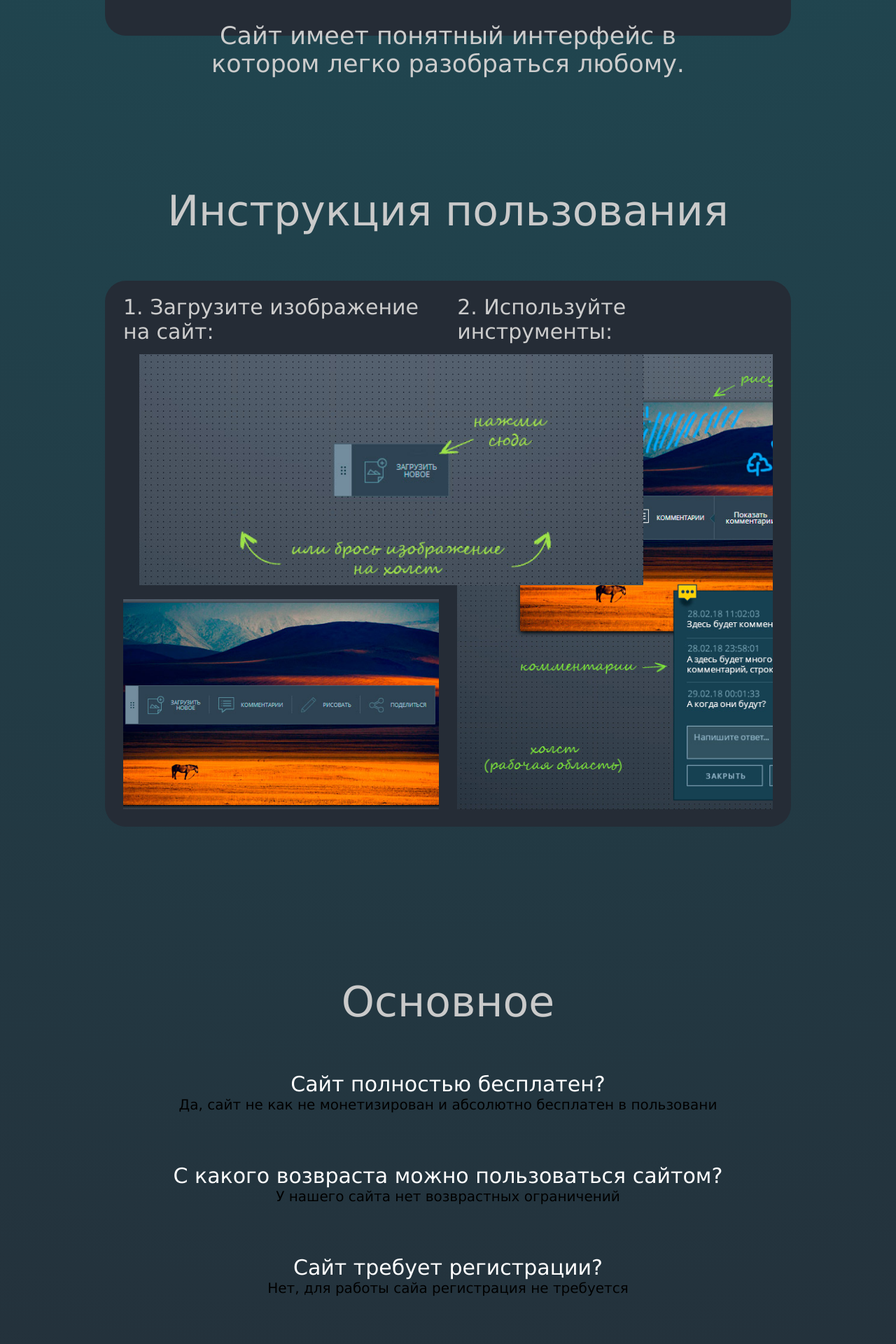
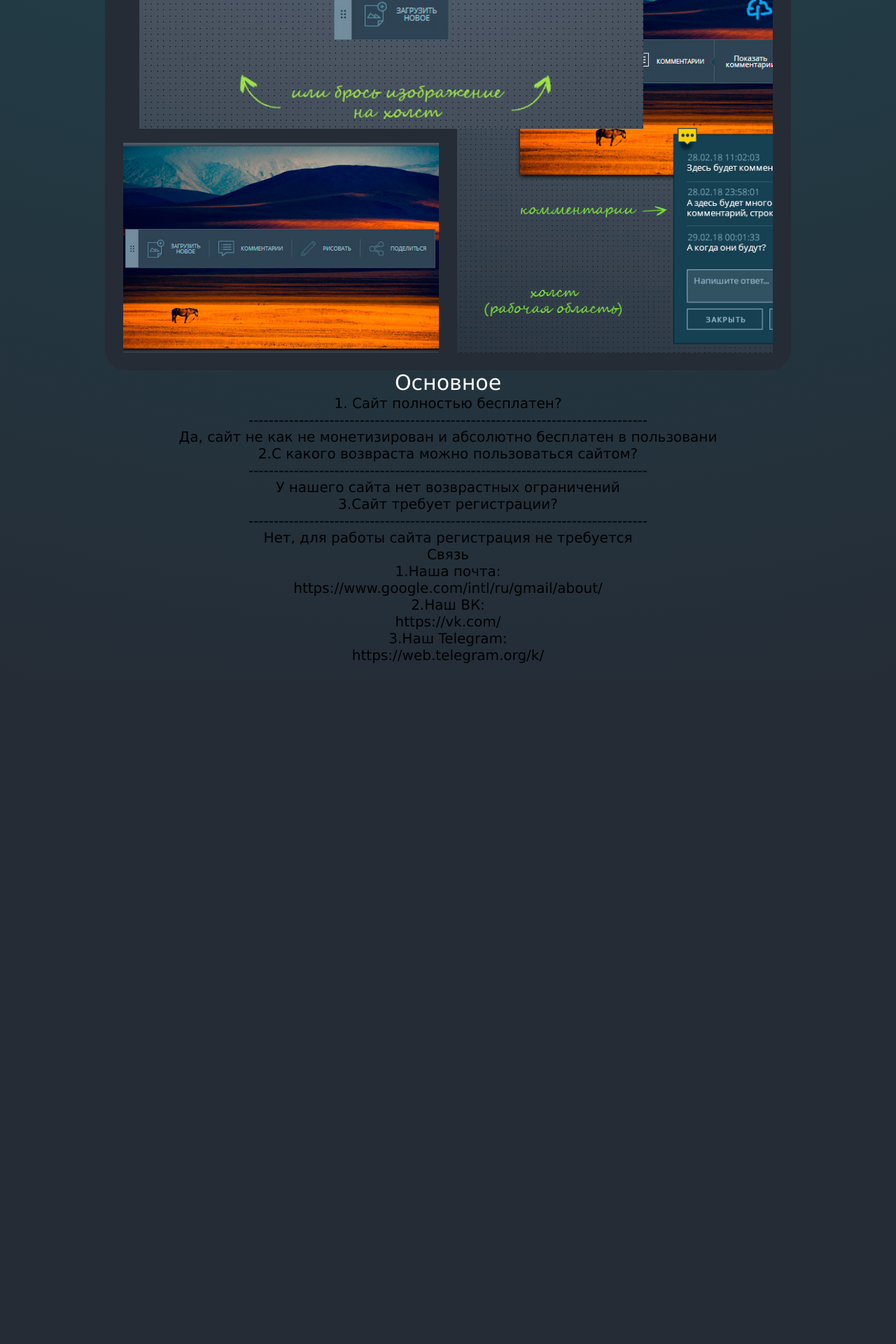
Before and after one commit to Joneks421/ProjectIMG, a Flask app: page / in a window 1280 px wide. Shown: the part 1560-3480 px from the top of the page at 70% size. After the commit the page ends 2507 px from the top, so only its background shows below. Run offline with Flask 2, Linux system fonts and the light colour scheme.

Commit message:
Pre-alpha 0.5

```diff
--- a/project/templates/main.html
+++ b/project/templates/main.html
@@ -14,7 +14,7 @@
                 <a href="#inst" class="menu_item">Инструкция</a>
                 <a href="#about" class="menu_item">О Сайте</a>
                 <a href="#faq" class="menu_item">FaQ</a>
-                <a href="developers.html" class="menu_item">Связь</a>
+                <a href="#support" class="menu_item">Связь</a>
             </nav>
         </div>
     <div class="returny verni" id="verni">
@@ -27,7 +27,7 @@
     </div>
 
     <div class="index-content about" id="about">
-        <h1>О сайте</h1>
+        <h2>О сайте</h2>
         <!-- <div class="circle" style="position: absolute;"></div> -->
         <nav class="index-content about-container">
             <p>ImgMark - это сайт для работы с изображениями. Он позваляет оставлять пометки, коментарии на изображении и отправлять ссылку на него.
@@ -41,7 +41,7 @@
     </div>
 
     <div class="index-content inst" id="inst">
-        <h1>Инструкция пользования</h1>
+        <h2>Инструкция пользования</h2>
         <nav class="index-content inst-container">
             <p class="index-content inst-container-1">1. Загрузите изображение на сайт:</p>
             <p class="index-content inst-container-2">2. Используйте инструменты:</p>
@@ -52,34 +52,42 @@
     </div>
 
     <div class = "index-content faq" id="faq">
-        <h1>Основное</h1>
-        <h2>Сайт полностью бесплатен?</h2>
-        <p>Да, сайт не как не монетизирован и абсолютно бесплатен в пользовани</p>
-        <br>
-        <br>
-        <br>
-        <h2>С какого возвраста можно пользоваться сайтом?</h2>
-        <p>У нашего сайта нет возврастных ограничений</p>
-        <br>
-        <br>
-        <br>
-        <h2>Сайт требует регистрации?</h2>
-        <p>Нет, для работы сайа регистрация не требуется</p>
-        <br>
-        <br>
-        <br>
-        <h2>С какого возвраста можно пользоваться сайтом?</h2>
-        <p>У нашего сайта нет возврастных ограничений</p>
+        <h2>Основное</h2>
+        <nav class="index-content faq-container">
+            <div class="index-content faq-container-1">
+                <h3>1. Сайт полностью бесплатен?</h3>
+                <p>-------------------------------------------------------------------------------</p>
+                <p>Да, сайт не как не монетизирован и абсолютно бесплатен в пользовани</p>
+            </div>
+            <div class="index-content faq-container-2">
+                <h3>2.С какого возвраста можно пользоваться сайтом?</h3>
+                <p>-------------------------------------------------------------------------------</p>
+                <p>У нашего сайта нет возврастных ограничений</p>
+            </div>
+            <div class="index-content faq-container-3">
+                <h3>3.Сайт требует регистрации?</h3>
+                <p>-------------------------------------------------------------------------------</p>
+                <p>Нет, для работы сайта регистрация не требуется</p>
+            </div>
+        </nav>
     </div>
     <div class = "index-content support" id="support">
-        <h1>Связь</h1>
-        <h2>Сайт полностью бесплатен?</h2>
-        <p>Да, сайт не как не монетизирован и абсолютно бесплатен в пользовани</p>
-        <br>
-        <br>
-        <br>
-        <h2>С какого возвраста можно пользоваться сайтом?</h2>
-        <p>У нашего сайта нет возврастных ограничений</p>
+        <h2>Связь</h2>
+        <nav class="index-content support-container">
+            <div class="index-content support-container-1">
+                <h3>1.Наша почта:</h3>
+                <p>https://www.google.com/intl/ru/gmail/about/</p>
+            </div>
+            <div class="index-content support-container-2">
+                <h3>2.Наш ВК:</h3>
+                <p>https://vk.com/</p>
+            </div>
+            <div class="index-content support-container-3">
+                <h3>3.Наш Telegram:</h3>
+                <p>https://web.telegram.org/k/</p>
+            </div>
+            <br>
+        </nav>
     </div>
 
 
```
